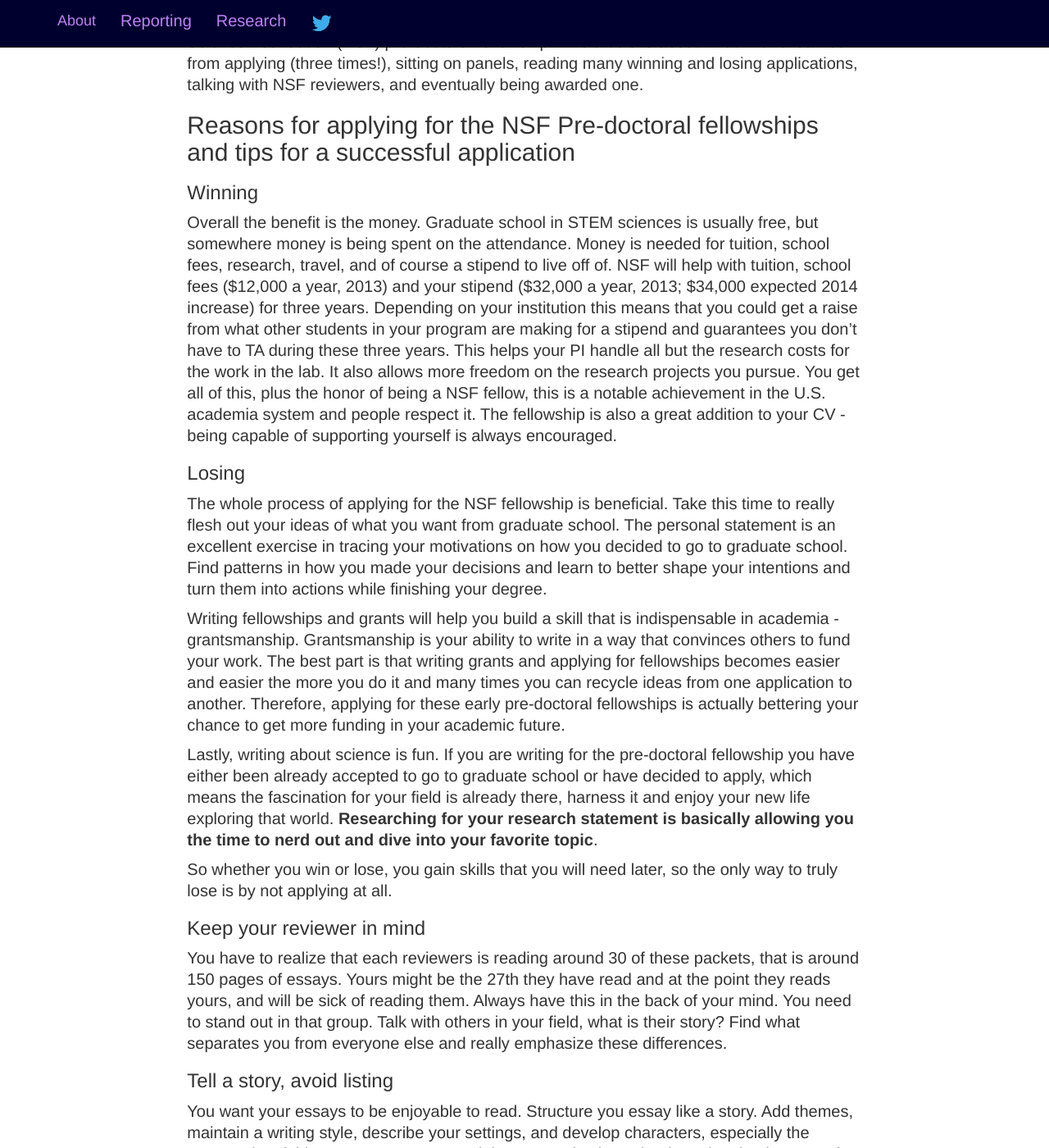
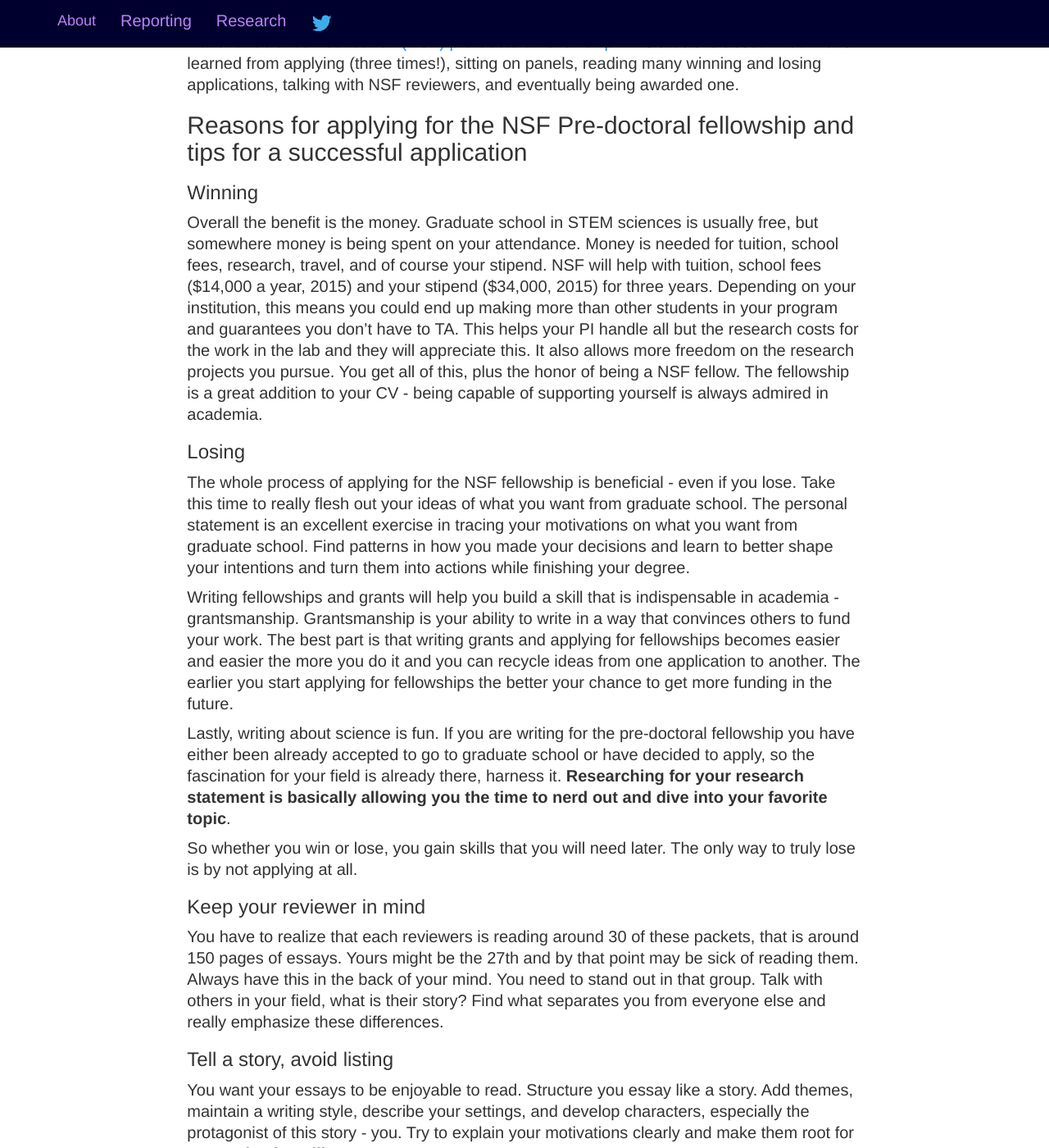
Before and after one commit to iamciera/creports, a Jekyll site: the page built from _posts/2013-10-15-NSF.md, in a window 1280 px wide and 1400 px high, scrolled down 446 px. Shown: the whole window at 82% size. Built offline with Jekyll 4.4.1, drawn with Linux system fonts in a browser that asks for light colours; nearby versions of some CDN libraries; Markdown is read by kramdown in place of the engine named in the settings; comment, search, counter and statistics services are not loaded; some of the changed text lies outside the part shown.

Commit message:
updated NSF entry

```diff
--- a/_posts/2013-10-15-NSF.md
+++ b/_posts/2013-10-15-NSF.md
@@ -4,29 +4,29 @@ image: /img/nsf.png
 title: Applying for the NSF predoctoral fellowship
 ---
 
-Around October every year I get asked advice on how to write an application for the National Science Foundation (NSF) pre-doctoral fellowship.  This article is about what I have learned from applying (three times!), sitting on panels, reading many winning and losing applications, talking with NSF reviewers, and eventually being awarded one.
+Around October every year I get asked for advice on how to write an application for the [National Science Foundation (NSF) pre-doctoral fellowship](http://www.nsfgrfp.org/).  This article is about what I have learned from applying (three times!), sitting on panels, reading many winning and losing applications, talking with NSF reviewers, and eventually being awarded one.
 
-##Reasons for applying for the NSF Pre-doctoral fellowships and tips for a successful application
+## Reasons for applying for the NSF Pre-doctoral fellowship and tips for a successful application
 
-###Winning
+### Winning
 
-Overall the benefit is the money.  Graduate school in STEM sciences is usually free, but somewhere money is being spent on the attendance.  Money is needed for tuition, school fees, research, travel, and of course a stipend to live off of.  NSF will help with tuition, school fees ($12,000 a year, 2013) and your stipend ($32,000 a year, 2013; $34,000 expected 2014 increase) for three years. Depending on your institution this means that you could get a raise from what other students in your program are making for a stipend and guarantees you don't have to TA during these three years.  This helps your PI handle all but the research costs for the work in the lab.  It also allows more freedom on the research projects you pursue.  You get all of this, plus the honor of being a NSF fellow, this is a notable achievement in the U.S. academia system and people respect it.  The fellowship is also a great addition to your CV - being capable of supporting yourself is always encouraged.
+Overall the benefit is the money.  Graduate school in STEM sciences is usually free, but somewhere money is being spent on your attendance.  Money is needed for tuition, school fees, research, travel, and of course your stipend.  NSF will help with tuition, school fees ($14,000 a year, 2015) and your stipend ($34,000, 2015) for three years. Depending on your institution, this means you could end up making more than other students in your program and guarantees you don't have to TA. This helps your PI handle all but the research costs for the work in the lab and they will appreciate this.  It also allows more freedom on the research projects you pursue.  You get all of this, plus the honor of being a NSF fellow.  The fellowship is a great addition to your CV - being capable of supporting yourself is always admired in academia.
 
-###Losing
+### Losing
 
-The whole process of applying for the NSF fellowship is beneficial. Take this time to really flesh out your ideas of what you want from graduate school.  The personal statement is an excellent exercise in tracing your motivations on how you decided to go to graduate school.  Find patterns in how you made your decisions and learn to better shape your intentions and turn them into actions while finishing your degree.
+The whole process of applying for the NSF fellowship is beneficial - even if you lose. Take this time to really flesh out your ideas of what you want from graduate school.  The personal statement is an excellent exercise in tracing your motivations on what you want from graduate school.  Find patterns in how you made your decisions and learn to better shape your intentions and turn them into actions while finishing your degree.
 
-Writing fellowships and grants will help you build a skill that is indispensable in academia - grantsmanship.  Grantsmanship is your ability to write in a way that convinces others to fund your work.  The best part is that writing grants and applying for fellowships becomes easier and easier the more you do it and many times you can recycle ideas from one application to another.  Therefore, applying for these early pre-doctoral fellowships is actually bettering your chance to get more funding in your academic future.
+Writing fellowships and grants will help you build a skill that is indispensable in academia - grantsmanship.  Grantsmanship is your ability to write in a way that convinces others to fund your work.  The best part is that writing grants and applying for fellowships becomes easier and easier the more you do it and you can recycle ideas from one application to another.  The earlier you start applying for fellowships the better your chance to get more funding in the future.
 
-Lastly, writing about science is fun.  If you are writing for the pre-doctoral fellowship you have either been already accepted to go to graduate school or have decided to apply, which means the fascination for your field is already there, harness it and enjoy your new life exploring that world.  <b>Researching for your research statement is basically allowing you the time to nerd out and dive into your favorite topic</b>.
+Lastly, writing about science is fun.  If you are writing for the pre-doctoral fellowship you have either been already accepted to go to graduate school or have decided to apply, so the fascination for your field is already there, harness it. <b>Researching for your research statement is basically allowing you the time to nerd out and dive into your favorite topic</b>.
 
-So whether you win or lose, you gain skills that you will need later, so the only way to truly lose is by not applying at all.
+So whether you win or lose, you gain skills that you will need later. The only way to truly lose is by not applying at all.
 
-###Keep your reviewer in mind
+### Keep your reviewer in mind
 
-You have to realize that each reviewers is reading around 30 of these packets, that is around 150 pages of essays.  Yours might be the 27th they have read and at the point they reads yours, and will be sick of reading them.  Always have this in the back of your mind.  You need to stand out in that group.  Talk with others in your field, what is their story? Find what separates you from everyone else and really emphasize these differences.
+You have to realize that each reviewers is reading around 30 of these packets, that is around 150 pages of essays.  Yours might be the 27th and by that point may be sick of reading them.  Always have this in the back of your mind.  You need to stand out in that group.  Talk with others in your field, what is their story? Find what separates you from everyone else and really emphasize these differences.
 
-###Tell a story, avoid listing
+### Tell a story, avoid listing
 
 You want your essays to be enjoyable to read.  Structure you essay like a story.  Add themes, maintain a writing style, describe your settings, and develop characters, especially the protagonist of this story - you.  Try to explain your motivations clearly and make them root for you. **Make them like you**.
 
@@ -36,43 +36,43 @@ There are two main ways in which you can do this:
 
 2.	Don't put anyone down.  I have read many essays which put down their school or a mentor who let them down, trying to highlight how they overcame obstacles, but it can easily make them seem whiny or ungrateful.
 
-###Don't be repetitive
+### Don't be repetitive
 
-You have two essays, that is it. You want every sentence to count.  Do not mention the same program where you mentored inner city high school youth in both essays, mentioning it twice will not give you bonus broader impact points. Instead opt to explain something really well once and use the rest of the room for something else.
+You have two essays, that is it. You want every sentence to count.  Do not mention the same program where you mentored inner city high school youth in both essays. Mentioning the same thing twice will not give you bonus points. Instead opt to explain something really well once and use the rest of the room for something else.
 
-###Use Key words, make it easy to score you
+### Use Key words, make it easy to score you
 
-Each reviewer reads your essay then they are asked to score you on only two criteria Broader Impacts and Intellectual Merit.  You want them to be able to briefly scan throughout the document for proof of this.  Bold important words to grab them, especially with broader impacts, which sometimes can be hard to define.  Make sure you read and re-read what the definition of broader impacts really means to fully understand what they are looking for.
+Each reviewer reads your essay then they are asked to score you on only two criteria; Broader Impacts and Intellectual Merit.  You want them to be able to briefly scan throughout the document for proof of this.  Bold important words to grab them, especially with broader impacts, which sometimes can be hard to convey.  Make sure you read and re-read what the definition of broader impacts really means to fully understand what they are looking for.
 
-For 2013 these are some key words that stood out to me:
+For 2015 these are some key words that stood out to me:
 
 **Broader Impacts** advance discovery, promoting teaching, training and learning, broaden participation of underrepresented groups, enhance infrastructure, disseminated research broadly.
 
-Be specific and clearly explain your history of outreach and **be specific on future projects**.  Do not just mention you will have undergraduate interns; that is a given.  Explain a project that you would actually like to do and do some research on it and articulate you can and will make this project happen.  Talk with your advisor and fellow graduate students (if in graduate school), create a project together, then do it the project even if you don't get the fellowship.  Broader impacts and outreach is important for every scientist to convey not only your scientific research, but increase scientific understanding to a general audience.  Something is wrong with American scientific understanding when we still have to fight to teach evolution in schools!  Stop complaining about the ignorance of the country if you are going to scoff about how hard and stupid it is that you, as a scientist, have to take a tiny amount of your research time letting the rest of the country in on the research that they are paying for. This is actually the number one complaint I have heard over the years from people applying, which simply makes me cringe every single time I hear it. Sorry for the rant.
+Be specific and clearly explain your history of outreach and **be specific on future projects**.  Do not just mention you will have undergraduate interns; that is a given.  Explain a project that you would actually like to do, research it and articulate you can and will make this project happen.  Talk with your advisor and fellow graduate students, create a project together, then do the project even if you don't get the fellowship.  Broader impacts and outreach is important for every scientist.
 
-##Research Statement
+## Research Statement
 
-###Be creative
+### Be creative
 
 This is the time to propose something that no one else is doing.  If you have to choose between an old technique or a brand new one, choose the newer one.  Try to be multi-disciplined, combine techniques from other fields.  Do all this, but make sure you can back up that the project is possible.  They want to see that you are doing something novel, but also that you have extensively researched your ideas.
 
-###Hypothesis Driven
+### Hypothesis Driven
 
-Make sure you are presenting research that is hypothesis driven, ideally a hypothesis where either rejection or support gives results.  Explain these clearly, state hypothesis and make very clear your research set-up on how you are testing such hypothesis.
+Make sure you are presenting research that is hypothesis driven, ideally a hypothesis where either rejection or support gives results.  State hypothesis clearly and make your experimental set-up directly test your hypotheses.
 
-###Illustrate that the project is the best fit for you, the lab, and school you are part of/applying to
+### Illustrate that the project is the best fit for you, the lab, and school you are part of/applying to
 
-You address your interest in this field through your personal statement.  Make sure your project fits the school/department and the lab you are in.  If you have an aspect of your project that aligns well with another lab, contact them and ask if they would be willing to help you on that aspect.  This shows you can collaborate and take charge of your research while also illustrating that the project will succeed.
+Address your interest in this field through your personal statement.  Make sure your project fits the school/department and the lab you are in.  If you have an aspect of your project that aligns well with another lab, contact them and ask if they would be willing to help you on that aspect.  This shows you can collaborate and take charge of your research while also illustrating that the project will succeed.
 
-###Speak to a general audience
+### Speak to a general audience
 
-You do not know who will be reviewing your application, so make sure your project is easy to understand to a general scientist. Explain everything and address new terminology immediately upon using the term, even if you explain it later in the paper in more detail.  Often people use scientific jargon to prove intellect, this is actually a problem that persists in every aspect of science, but it never works.  When someone doesn't understand something they become frustrated, this is not a feeling you want to give any audience, let alone someone who is deciding to support you with over $100,000.  I know, they do not give much room to give a whole lot of background, but your ability to convey a complex topic in a short amount of time is a skill that is not only admired in academia but something you will constantly **need** in graduate school.
+You do not know who will be reviewing your application, so make sure your project is easy to understand to a general scientist. Explain everything and address new terminology immediately upon using the term, even if you explain it later in the paper in more detail.  Often people use scientific jargon to prove intellect, but it never works.  When someone doesn't understand something they become frustrated, this is not a feeling you want to give any audience, let alone someone who is deciding to support you.  I know, they do not give much room to give a lot of background, but your ability to convey a complex topic in a short amount of time is a skill that is not only admired in academia but something you will constantly **need** in graduate school.
 
-###Write, show others, and repeat
+### Write, show others, and repeat
 
-Most early career scientist are bad at writing, get over it. Many times you may feel super uncomfortable writing an essay about how amazing and special you are. Then you have to show others?  This can be embarrassing, but again, get over it. The sooner you get over it, the faster and better your writing will be.  So let every one you know read your drafts, even people in your life who are not in biology, especially the people who are outside biology.  These are the people who will let you know if you are being too technical and if you are selling yourself short.
+Most early career scientist are bad at writing, get over it. Many times you may feel super uncomfortable writing an essay about how amazing and special you are. Then you have to show others?  This can be embarrassing, but again, get over it. The sooner you get over it, the faster and better your writing will be.  So let every one you know read your drafts, even people in your life who are not in biology, especially the people who are outside biology.  These are the people who will let you know if you are being too technical and in most cases, if you are selling yourself short.
 
-##Give yourself plenty of time
+##G ive yourself plenty of time
 
 To get the most out of the time spent writing your application start at least two months before the deadline.  Read the literature and talk with people about the project the second you learn you want to apply.  The more time you have the more you will enjoy the process.
 
```
